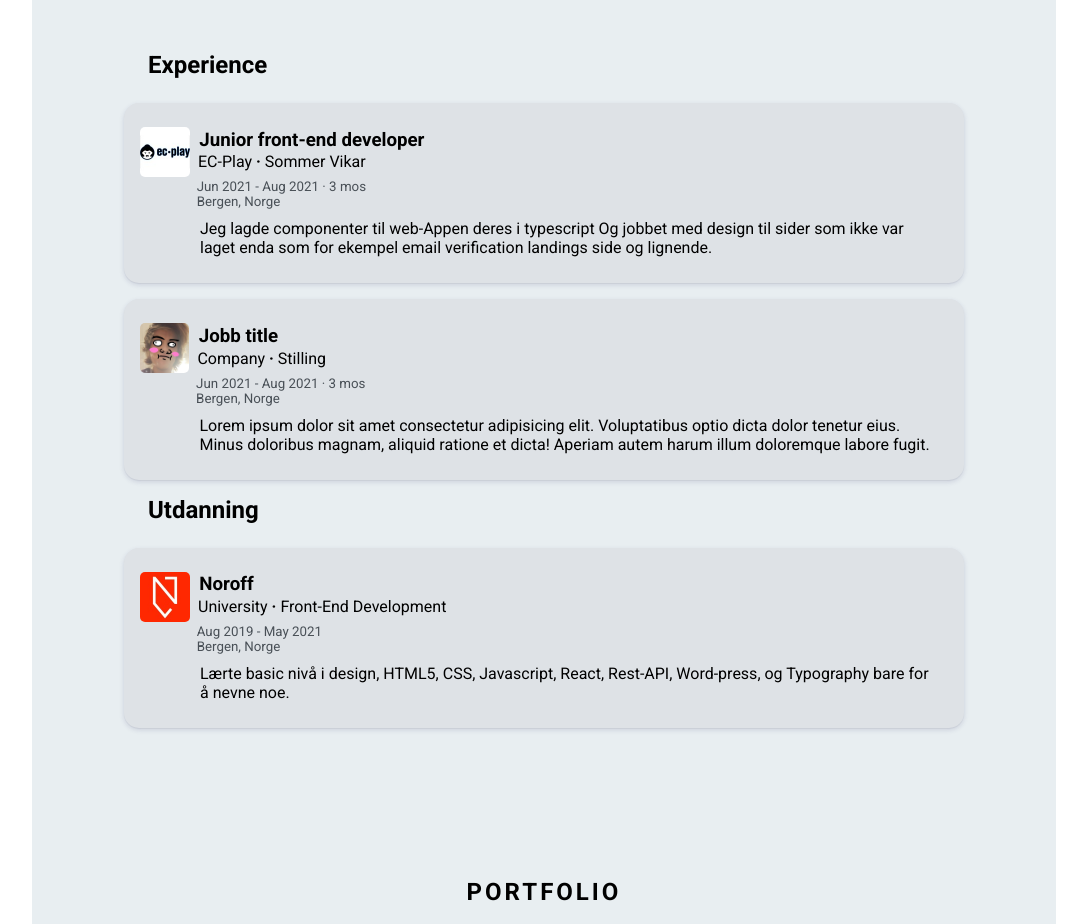
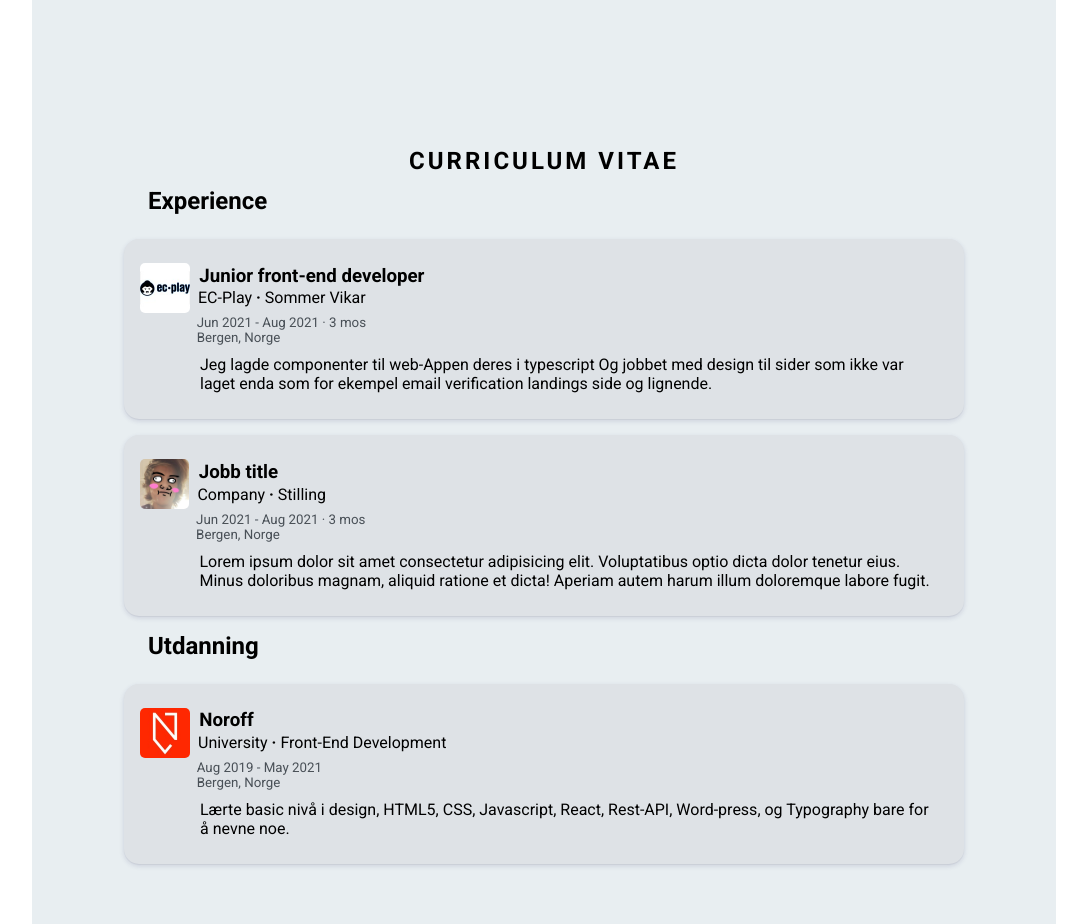
Before and after one commit to H3X-C0DE/Hex-Portfolio, a React (Create React App) app: page / in a window 1280 px wide. Shown: the part 1260-2184 px from the top of the page, without its empty margins (96-1183 px from the left). Built offline with nearby package versions, Linux system fonts and the light colour scheme.

Commit message:
added a Title to Cv section

```diff
--- a/src/Components/Cv.jsx
+++ b/src/Components/Cv.jsx
@@ -9,6 +9,7 @@ export default function Cv() {
     <section id="top-cv">
       <div className="cv">
         <div className="cv-container">
+          <h2 className="about-title">Curriculum Vitae</h2>
           <h2 className="cv-title">Experience</h2>
           <div className="cv-card">
             <img src={img1} alt="company logo" />
```
